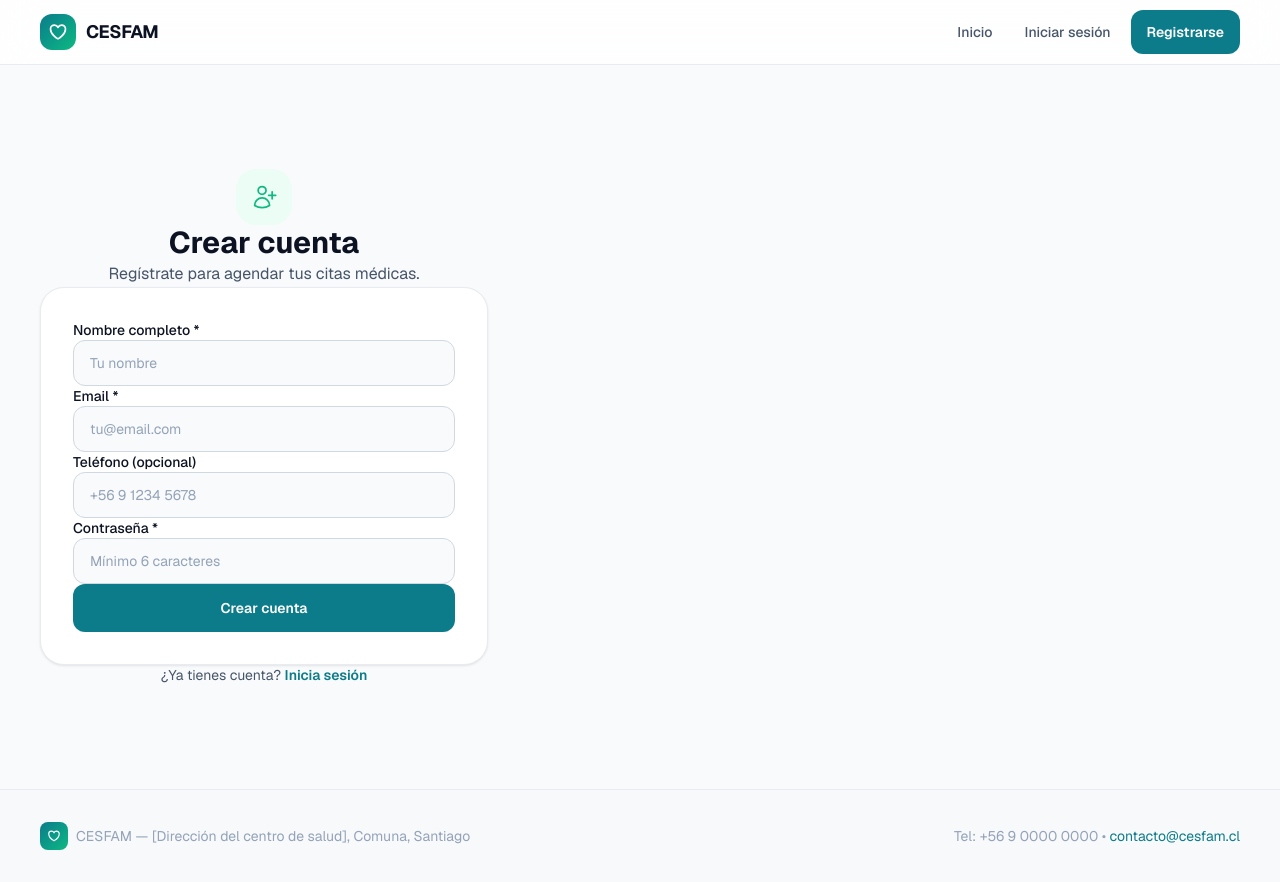
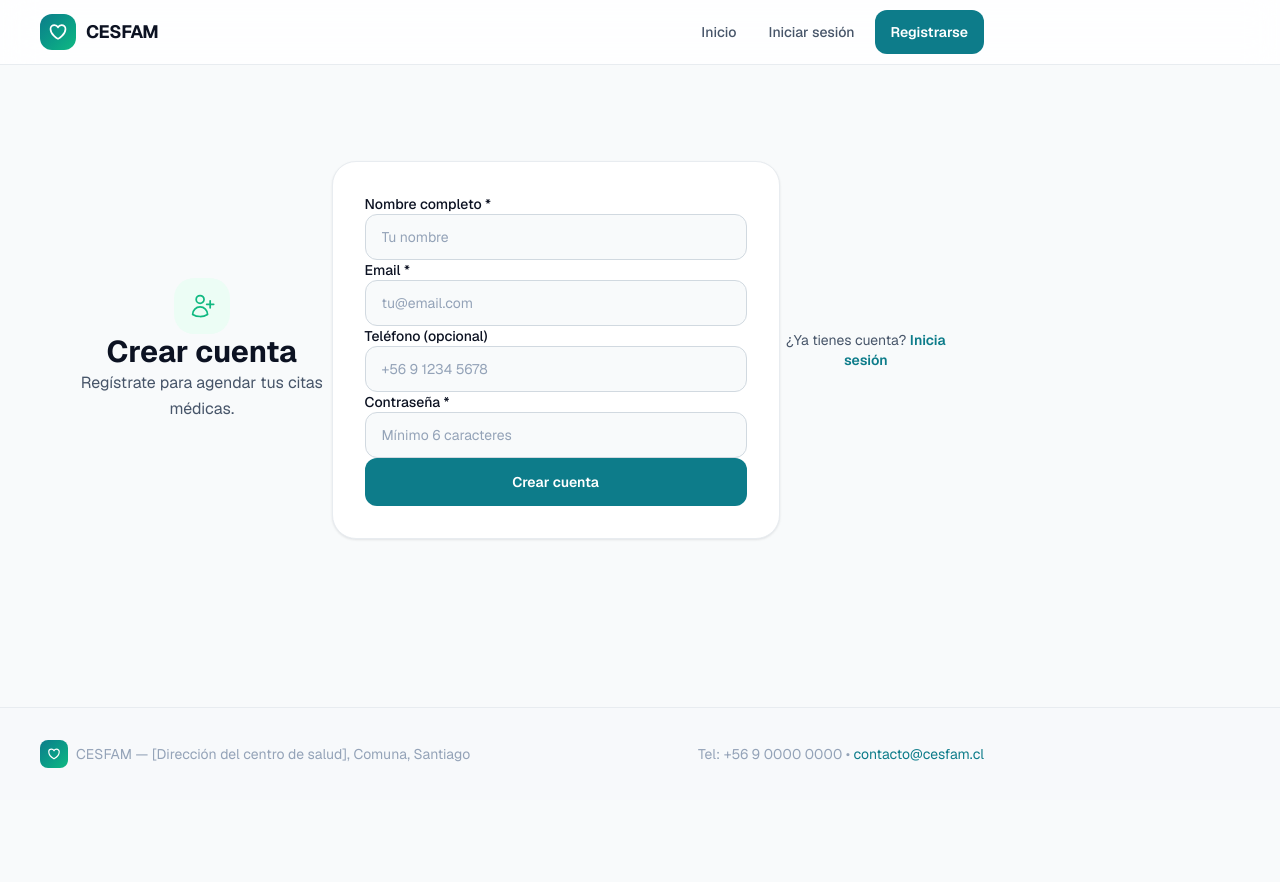
Before and after one commit to BenVal2/cesfam-agendamiento, a Next.js app: page /registro in a window 1280 px wide. After the commit the page ends 800 px from the top, so only its background shows below. Built offline with nearby package versions, Linux system fonts and the light colour scheme; no server answers.

Commit message:
fix(layout): estandarizar max-w-5xl en nav/main/footer y centrar verticalmente formularios de login/registro

```diff
--- a/src/app/layout.tsx
+++ b/src/app/layout.tsx
@@ -42,14 +42,14 @@ export default function RootLayout({
           <div className="flex-1 w-full min-w-0">
             <main
               id="contenido-principal"
-              className="w-full max-w-7xl mx-auto px-5 sm:px-8 lg:px-10 py-10 sm:py-14"
+              className="w-full mx-auto max-w-5xl px-5 sm:px-8 lg:px-10 py-10 sm:py-14"
             >
               {children}
             </main>
           </div>
 
           <footer className="w-full border-t border-card-border mt-auto bg-background/50">
-            <div className="w-full max-w-7xl mx-auto px-5 sm:px-8 lg:px-10 py-6 sm:py-8">
+            <div className="w-full mx-auto max-w-5xl px-5 sm:px-8 lg:px-10 py-6 sm:py-8">
               <div className="flex flex-col sm:flex-row items-center justify-between gap-4 text-sm text-fg-muted w-full">
                 <div className="flex items-center gap-2 shrink-0">
                   <span className="flex h-7 w-7 items-center justify-center rounded-[var(--radius-sm)] bg-gradient-to-br from-primary to-secondary text-white" aria-hidden="true">
--- a/src/app/login/page.tsx
+++ b/src/app/login/page.tsx
@@ -31,7 +31,7 @@ export default function LoginPage() {
   }
 
   return (
-    <div className="max-w-md mx-auto py-8 sm:py-12">
+    <div className="flex-1 w-full flex items-center justify-center px-5 sm:px-8 py-10">
       <div className="text-center mb-8">
         <span className="inline-flex h-14 w-14 items-center justify-center rounded-[var(--radius-xl)] bg-primary-soft text-primary mb-4" aria-hidden="true">
           <svg className="w-7 h-7" fill="none" viewBox="0 0 24 24" strokeWidth={1.5} stroke="currentColor">
@@ -52,7 +52,7 @@ export default function LoginPage() {
         </div>
       )}
 
-      <form onSubmit={handleSubmit} className="glass-card rounded-[var(--radius-2xl)] p-6 sm:p-8 space-y-5">
+      <form onSubmit={handleSubmit} className="w-full max-w-md mx-auto glass-card rounded-[var(--radius-2xl)] p-6 sm:p-8 space-y-5">
         <Field id="email" label="Email" type="email" required value={email} onChange={setEmail} placeholder="tu@email.com" />
         <Field id="password" label="Contraseña" type="password" required value={password} onChange={setPassword} placeholder="••••••" />
         <button
--- a/src/app/registro/page.tsx
+++ b/src/app/registro/page.tsx
@@ -49,7 +49,7 @@ export default function RegistroPage() {
   }
 
   return (
-    <div className="max-w-md mx-auto py-8 sm:py-12">
+    <div className="flex-1 w-full flex items-center justify-center px-5 sm:px-8 py-10">
       <div className="text-center mb-8">
         <span className="inline-flex h-14 w-14 items-center justify-center rounded-[var(--radius-xl)] bg-secondary-soft text-secondary mb-4" aria-hidden="true">
           <svg className="w-7 h-7" fill="none" viewBox="0 0 24 24" strokeWidth={1.5} stroke="currentColor">
@@ -70,7 +70,7 @@ export default function RegistroPage() {
         </div>
       )}
 
-      <form onSubmit={handleSubmit} className="glass-card rounded-[var(--radius-2xl)] p-6 sm:p-8 space-y-5">
+      <form onSubmit={handleSubmit} className="w-full max-w-md mx-auto glass-card rounded-[var(--radius-2xl)] p-6 sm:p-8 space-y-5">
         <Field id="name" label="Nombre completo *" type="text" required value={name} onChange={setName} placeholder="Tu nombre" />
         <Field id="email" label="Email *" type="email" required value={email} onChange={setEmail} placeholder="tu@email.com" />
         <Field id="phone" label="Teléfono (opcional)" type="tel" value={phone} onChange={setPhone} placeholder="+56 9 1234 5678" />
--- a/src/components/Navbar.tsx
+++ b/src/components/Navbar.tsx
@@ -13,7 +13,7 @@ export default function Navbar() {
 
   return (
     <header className="sticky top-0 z-50 w-full block glass border-b border-nav-border">
-      <nav className="mx-auto flex h-16 w-full max-w-7xl items-center justify-between px-5 sm:px-8 lg:px-10" aria-label="Navegación principal">
+      <nav className="mx-auto flex h-16 w-full max-w-5xl items-center justify-between px-5 sm:px-8 lg:px-10" aria-label="Navegación principal">
         {/* Logo */}
         <Link href="/" className="flex items-center gap-2.5 text-fg no-underline shrink-0">
             <span className="flex h-9 w-9 items-center justify-center rounded-[var(--radius-md)] bg-gradient-to-br from-primary to-secondary text-white" aria-hidden="true">
@@ -71,7 +71,7 @@ export default function Navbar() {
         {/* Mobile menu */}
         {open && (
           <div className="md:hidden absolute left-0 right-0 top-16 border-b border-nav-border bg-nav-bg backdrop-blur-xl pb-4 pt-2 shadow-lg z-40">
-            <ul className="space-y-1 w-full max-w-7xl mx-auto px-4">
+            <ul className="space-y-1 w-full max-w-5xl mx-auto px-4">
               <li><MobileLink href="/" onClick={() => setOpen(false)}>Inicio</MobileLink></li>
               {session ? (
                 <>
```
